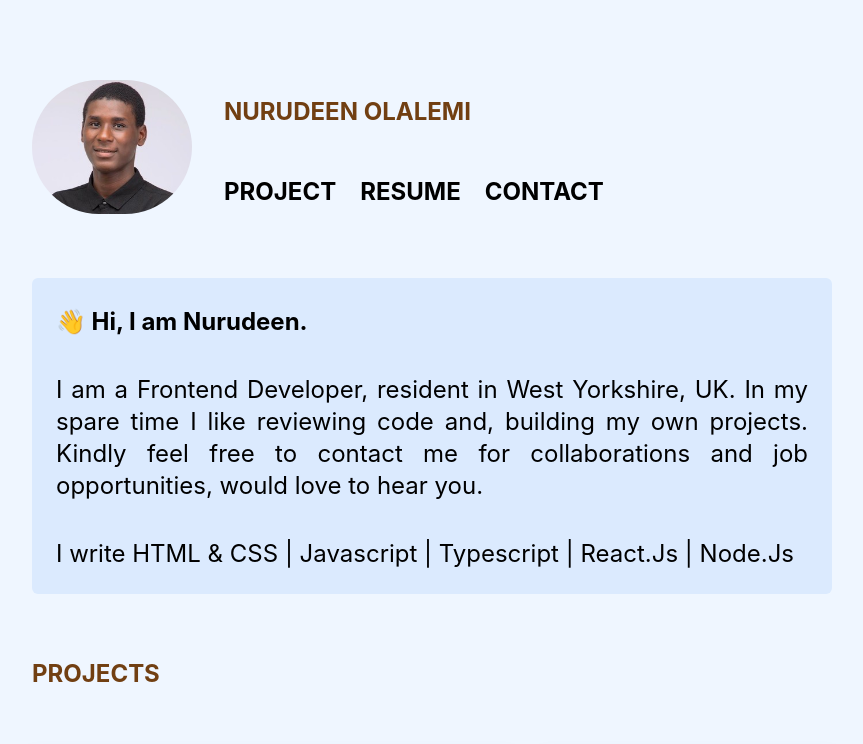
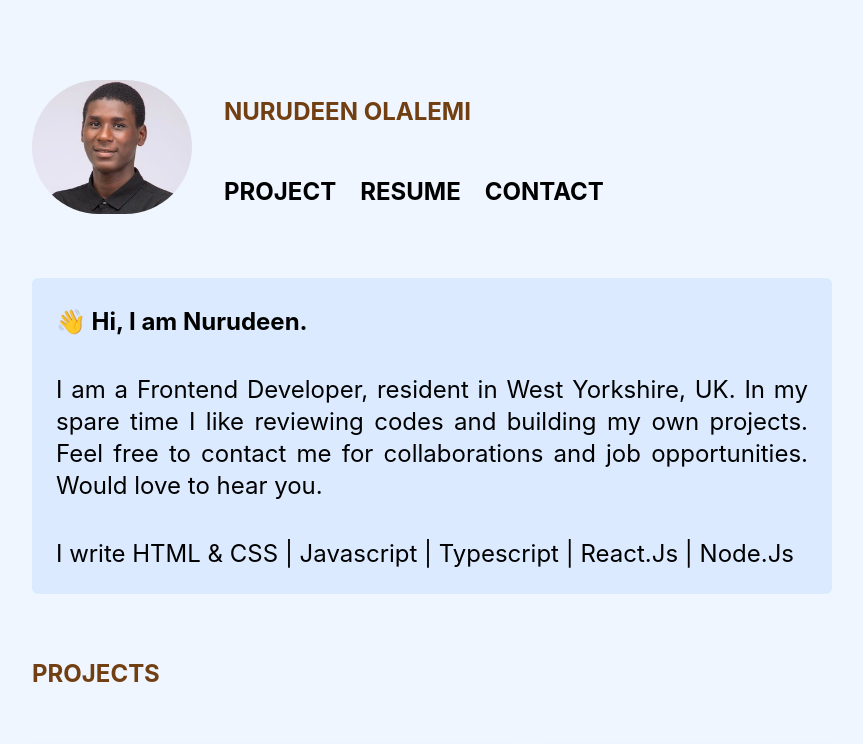
Before and after one commit to olalemi/portfolio, a React (Create React App) app: page / in a window 1280 px wide. Shown: the top 744 px of the page, without its empty margins (208-1071 px from the left). Built offline with nearby package versions, Linux system fonts and the light colour scheme.

Commit message:
Hometext update

```diff
--- a/src/App.js
+++ b/src/App.js
@@ -3,6 +3,7 @@ import NavBar from './components/NavBar';
 import HomeText from './components/HomeText';
 import Contact from './components/Contact';
 import Project from './components/Project';
+import Footer from 'components/Footer';
 
 function App() {
   return (
@@ -26,6 +27,9 @@ function App() {
       <div className="sm:mt-8 lg:mt-16">
         <Contact />
       </div>
+
+
+
     </div>
   );
 }
--- a/src/components/Contact.js
+++ b/src/components/Contact.js
@@ -1,4 +1,5 @@
 import React from 'react';
+
 
 
 
@@ -67,6 +68,8 @@ function Contact () {
         </div>
 
 
+
+
     </div>
   );
 }
--- /dev/null
+++ b/src/components/Footer.js
@@ -0,0 +1,15 @@
+import React from 'react';
+import { LinkedIn, GitHub } from '@mui/icons-material';
+
+const Footer = () => {
+  return (
+    <div>
+      <GitHub fontSize="medium" color="primary" />
+
+      <LinkedIn fontSize="medium" color="primary" />
+      <LinkedIn fontSize="medium" color="primary" />
+    </div>
+  );
+};
+
+export default Footer;
--- a/src/components/HomeText.js
+++ b/src/components/HomeText.js
@@ -11,8 +11,8 @@ function HomeText() {
         <p className="mt-9 sm:text-sm md:text-xl lg:text-2xl text-justify">
           {' '}
           I am a Frontend Developer, resident in West Yorkshire, UK. In my spare
-          time I like reviewing code and, building my own projects. Kindly feel
-          free to contact me for collaborations and job opportunities, would
+          time I like reviewing codes and building my own projects. Feel
+          free to contact me for collaborations and job opportunities. Would
           love to hear you.
         </p>
 
```
